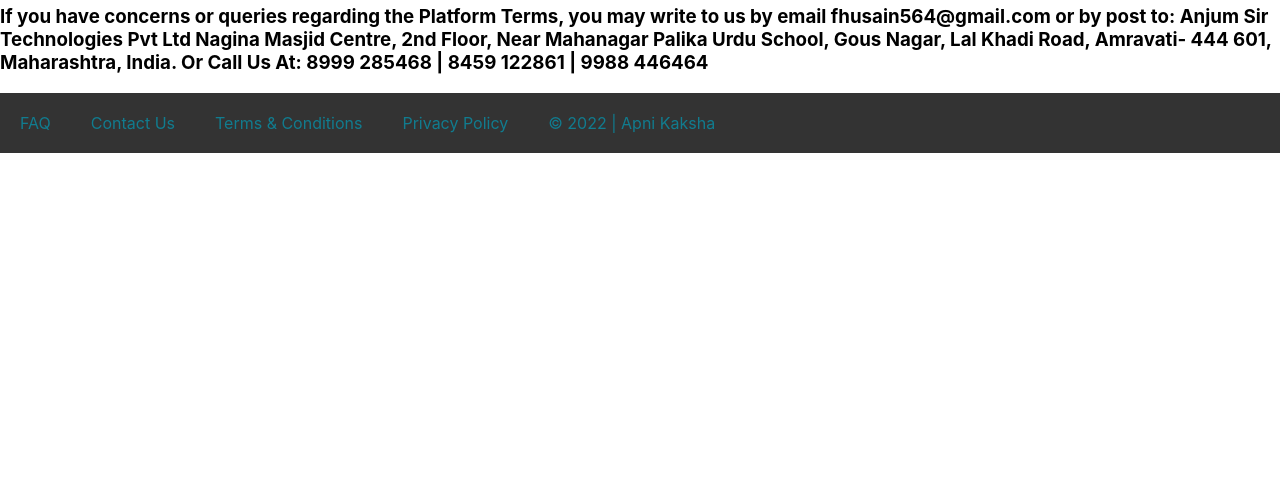
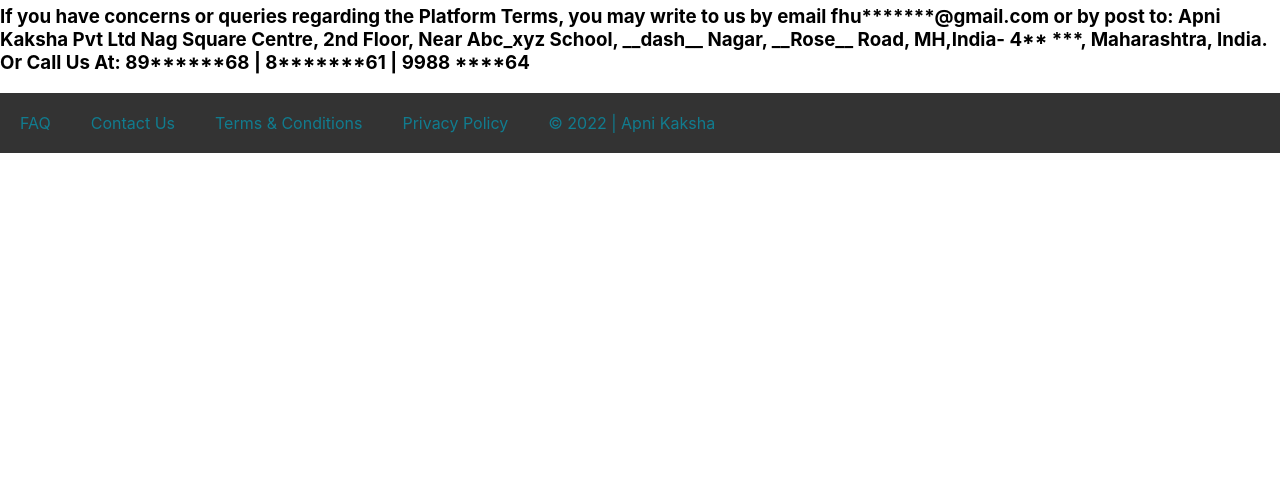
Before and after one commit to FarhanSayyed/Apni_Kaksha, a plain HTML site: page Project_Apni_Kaksha/pages/contactus.html in a window 1280 px wide. Shown: the part 319-800 px from the top of the page. Drawn offline with Linux system fonts and the light colour scheme.

Commit message:
Update contactus.html

```diff
--- a/Project_Apni_Kaksha/pages/contactus.html
+++ b/Project_Apni_Kaksha/pages/contactus.html
@@ -21,18 +21,18 @@
         <a href="/pages/login.html">Login/Sign up</a>
     </nav>
     <h1> Contact Us</h1>
-<h3>If you have concerns or queries regarding the Platform Terms, you may write to us by email fhusain564@gmail.com or by post to:
+<h3>If you have concerns or queries regarding the Platform Terms, you may write to us by email fhu*******@gmail.com or by post to:
 
 
-Anjum Sir Technologies Pvt Ltd
+Apni Kaksha  Pvt Ltd
 
-Nagina Masjid Centre, 2nd Floor,
+Nag Square Centre, 2nd Floor,
 
-Near Mahanagar Palika Urdu School, Gous Nagar, Lal Khadi Road,
+Near Abc_xyz School, __dash__ Nagar, __Rose__ Road,
 
-Amravati- 444 601, Maharashtra, India.
+MH,India- 4** ***, Maharashtra, India.
  Or Call Us At:
- 8999 285468 | 8459 122861 | 9988 446464</h3>
+ 89******68 | 8*******61 | 9988 ****64</h3>
  <footer>
     <a href="/pages/FAQ.html">FAQ</a>
     <a href="/pages/contactus.html">Contact Us</a>
```
